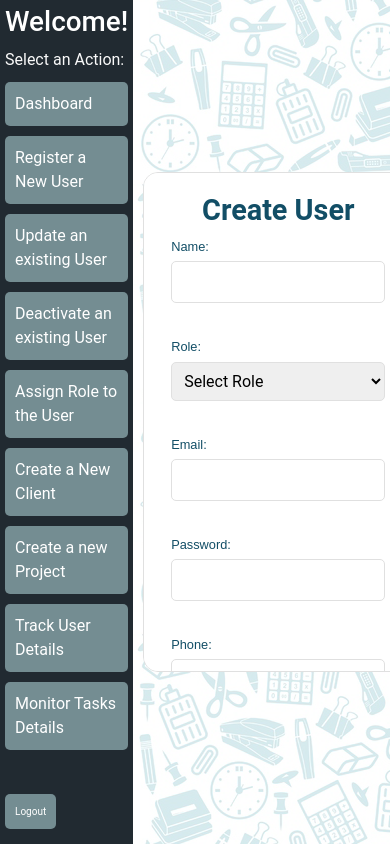
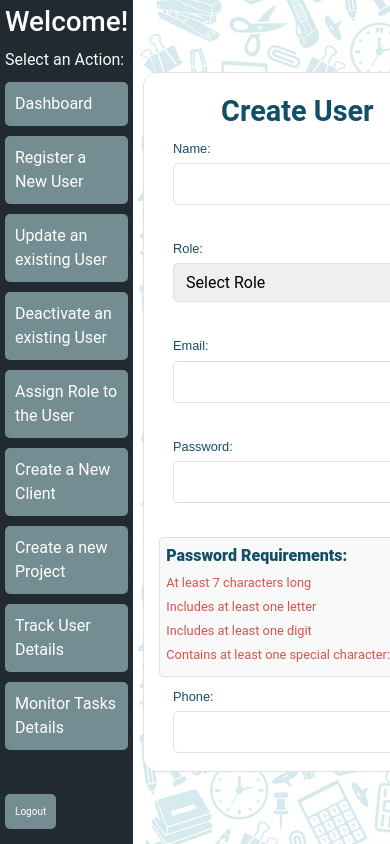
Before and after one commit to 240617-Chennai-PeerIslandsIndiaJavaFS/TeamB_Project02_React, a React (Create React App) app: page /admin/registration in a window 390 px wide. Built offline with nearby package versions, Linux system fonts and the light colour scheme; no server answers; what chartjs-plugin-datalabels would draw is missing.

Commit message:
adding constraints to password

```diff
--- a/src/components/CreateUser.js
+++ b/src/components/CreateUser.js
@@ -17,6 +17,12 @@ const CreateUser = () => {
 
   const [formData, setFormData] = useState(initialFormData);
   const [userCount, setUserCount] = useState(0);
+  const [passwordConstraints, setPasswordConstraints] = useState({
+    length: false,
+    letter: false,
+    digit: false,
+    specialChar: false,
+  });
 
   useEffect(() => {
     axios
@@ -36,15 +42,30 @@ const CreateUser = () => {
   }, [userCount]);
 
   const handleChange = (e) => {
+    const { name, value } = e.target;
     setFormData({
       ...formData,
-      [e.target.name]: e.target.value,
+      [name]: value,
     });
+
+    if (name === "password") {
+      // Update password constraints
+      setPasswordConstraints({
+        length: value.length >= 7,
+        letter: /[a-zA-Z]/.test(value),
+        digit: /\d/.test(value),
+        specialChar: /[@_]/.test(value),
+      });
+    }
   };
 
   const validatePassword = (password) => {
-    // Password must be at least 7 characters long and alphanumeric
-    const isValid = password.length >= 7 && /[a-zA-Z]/.test(password) && /\d/.test(password);
+    // Password must be at least 7 characters long, alphanumeric, and contain at least one special character (@ or _)
+    const isValid =
+      password.length >= 7 &&
+      /[a-zA-Z]/.test(password) &&
+      /\d/.test(password) &&
+      /[@_]/.test(password);
     return isValid;
   };
 
@@ -61,7 +82,7 @@ const CreateUser = () => {
 
     // Validate password
     if (!validatePassword(password)) {
-      alert("Password must be in the alphanumeric form and must be atleast 7 characters long.");
+      alert("Password must be at least 7 characters long, alphanumeric, and contain at least one special character (@ or _).");
       return;
     }
 
@@ -72,6 +93,12 @@ const CreateUser = () => {
         alert("User created successfully!");
         setUserCount(userCount + 1);
         setFormData(initialFormData);
+        setPasswordConstraints({
+          length: false,
+          letter: false,
+          digit: false,
+          specialChar: false,
+        });
       })
       .catch((error) => {
         console.error("There was an error creating the user!", error);
@@ -109,7 +136,7 @@ const CreateUser = () => {
           <option value="PROJECT_MANAGER" className="registration-form-option">PROJECT_MANAGER</option>
           <option value="TEAM_MEMBER" className="registration-form-option">TEAM_MEMBER</option>
         </select>
-        <br className="form-break" />
+        <br className="registration-form-break" />
 
         <label htmlFor="email" className="registration-form-label">Email:</label>
         <input
@@ -121,7 +148,7 @@ const CreateUser = () => {
           onChange={handleChange}
           required
         />
-        <br className="form-break" />
+        <br className="registration-form-break" />
 
         <label htmlFor="password" className="registration-form-label">Password:</label>
         <input
@@ -134,6 +161,24 @@ const CreateUser = () => {
           required
         />
         <br className="registration-form-break" />
+
+        <div className="password-requirements">
+          <p><strong>Password Requirements:</strong></p>
+          <ul>
+            <li className={passwordConstraints.length ? "fulfilled" : ""}>
+              At least 7 characters long
+            </li>
+            <li className={passwordConstraints.letter ? "fulfilled" : ""}>
+              Includes at least one letter
+            </li>
+            <li className={passwordConstraints.digit ? "fulfilled" : ""}>
+              Includes at least one digit
+            </li>
+            <li className={passwordConstraints.specialChar ? "fulfilled" : ""}>
+              Contains at least one special character: <strong>@</strong> or <strong>_</strong>
+            </li>
+          </ul>
+        </div>
 
         <label htmlFor="phone" className="registration-form-label">Phone:</label>
         <input
--- a/src/components/PasswordReset.js
+++ b/src/components/PasswordReset.js
@@ -12,11 +12,39 @@ const PasswordResetPage = () => {
   const [step, setStep] = useState(1);
   const [timer, setTimer] = useState(120);
   const [otpExpired, setOtpExpired] = useState(false);
+  const [passwordConstraints, setPasswordConstraints] = useState({
+    length: false,
+    letter: false,
+    digit: false,
+    specialChar: false,
+  });
 
   const handleEmailChange = (e) => setEmail(e.target.value);
   const handleTokenChange = (e) => setToken(e.target.value);
-  const handleNewPasswordChange = (e) => setNewPassword(e.target.value);
-  const handleConfirmPasswordChange = (e) => setConfirmPassword(e.target.value);
+  const handleNewPasswordChange = (e) => {
+    const value = e.target.value;
+    setNewPassword(value);
+
+    // Update password constraints
+    setPasswordConstraints({
+      length: value.length >= 7,
+      letter: /[a-zA-Z]/.test(value),
+      digit: /\d/.test(value),
+      specialChar: /[@_]/.test(value),
+    });
+  };
+  const handleConfirmPasswordChange = (e) =>
+    setConfirmPassword(e.target.value);
+
+  const validatePassword = (password) => {
+    // Password must be at least 7 characters long, alphanumeric, and contain at least one special character (@ or _)
+    return (
+      password.length >= 7 &&
+      /[a-zA-Z]/.test(password) &&
+      /\d/.test(password) &&
+      /[@_]/.test(password)
+    );
+  };
 
   const handleRequestReset = (e) => {
     e.preventDefault();
@@ -28,7 +56,7 @@ const PasswordResetPage = () => {
     axios
       .post("http://localhost:8080/api/requestPasswordReset", { email })
       .then((response) => {
-        alert("A OTP has been sent to your email.");
+        alert("An OTP has been sent to your email.");
         setStep(2);
         setTimer(120);
         setOtpExpired(false);
@@ -49,6 +77,13 @@ const PasswordResetPage = () => {
 
     if (newPassword !== confirmPassword) {
       setErrorMessage("New passwords do not match.");
+      return;
+    }
+
+    if (!validatePassword(newPassword)) {
+      setErrorMessage(
+        "Password must be at least 7 characters long, alphanumeric, and contain at least one special character (@ or _)."
+      );
       return;
     }
 
@@ -157,15 +192,33 @@ const PasswordResetPage = () => {
                   value={newPassword}
                   onChange={handleNewPasswordChange}
                   required
-                  disabled={otpExpired}
                 />
               </div>
+
+              <div className="password-requirements">
+                <p><strong>Password Requirements:</strong></p>
+                <ul>
+                  <li className={passwordConstraints.length ? "fulfilled" : ""}>
+                    At least 7 characters long
+                  </li>
+                  <li className={passwordConstraints.letter ? "fulfilled" : ""}>
+                    Includes at least one letter
+                  </li>
+                  <li className={passwordConstraints.digit ? "fulfilled" : ""}>
+                    Includes at least one digit
+                  </li>
+                  <li className={passwordConstraints.specialChar ? "fulfilled" : ""}>
+                    Contains at least one special character: <strong>@</strong> or <strong>_</strong>
+                  </li>
+                </ul>
+              </div>
+
               <div className="mb-3">
                 <label
                   htmlFor="exampleInputConfirmPassword1"
                   className="form-label-pw"
                 >
-                  Confirm New Password
+                  Confirm Password
                 </label>
                 <input
                   type="password"
@@ -174,18 +227,13 @@ const PasswordResetPage = () => {
                   value={confirmPassword}
                   onChange={handleConfirmPasswordChange}
                   required
-                  disabled={otpExpired}
                 />
               </div>
               {errorMessage && (
                 <div className="error-message">{errorMessage}</div>
               )}
               <div className="button-container-pw">
-                <button
-                  type="submit"
-                  className="btn reset-button"
-                  disabled={otpExpired}
-                >
+                <button type="submit" className="btn reset-button">
                   Reset Password
                 </button>
               </div>
--- a/src/css/CreateUser.css
+++ b/src/css/CreateUser.css
@@ -1,6 +1,6 @@
 .registration-form-container {
   width: 100%;
-  max-width: 550px;
+  max-width: 600px;
   margin: 0 auto;
   border: 1px solid #e0e0e0;
   padding: 30px;
@@ -10,7 +10,7 @@
   background-color: #ffffff;
   font-family: "Roboto", sans-serif;
   overflow-y: auto;
-  max-height: 500px;
+  max-height: 700px
 }
 
 .registration-form-title {
@@ -77,6 +77,36 @@
   margin: auto;
 }
 
+/* New styles for password constraints */
+.password-requirements {
+  margin-top: 10px;
+  padding: 10px;
+  border: 1px solid #e0e0e0;
+  border-radius: 5px;
+  background-color: #f9f9f9;
+}
+
+.password-requirements p {
+  margin: 0;
+  font-weight: bold;
+  color: #124e66;
+}
+
+.password-requirements ul {
+  list-style-type: none;
+  padding: 0;
+  margin: 0;
+}
+
+.password-requirements li {
+  margin: 5px 0;
+  color: #d9534f; /* Red color for unmet conditions */
+}
+
+.password-requirements li.fulfilled {
+  color: #39d10b; /* Blue color for fulfilled conditions */
+
+}
 
 @media (max-width: 768px) {
   .registration-form-container {
@@ -108,6 +138,15 @@
     font-size: 12px;
     padding: 10px 15px;
   }
+
+  /* Responsive styling for password requirements */
+  .password-requirements {
+    padding: 8px;
+  }
+
+  .password-requirements li {
+    font-size: 0.9rem;
+  }
 }
 
 @media (max-width: 480px) {
@@ -136,4 +175,13 @@
     font-size: 11px;
     padding: 8px 12px;
   }
+
+  /* Responsive styling for password requirements */
+  .password-requirements {
+    padding: 6px;
   }
+
+  .password-requirements li {
+    font-size: 0.8rem;
+  }
+}
```
Lines whose indentation alone changed are shown as unchanged.
